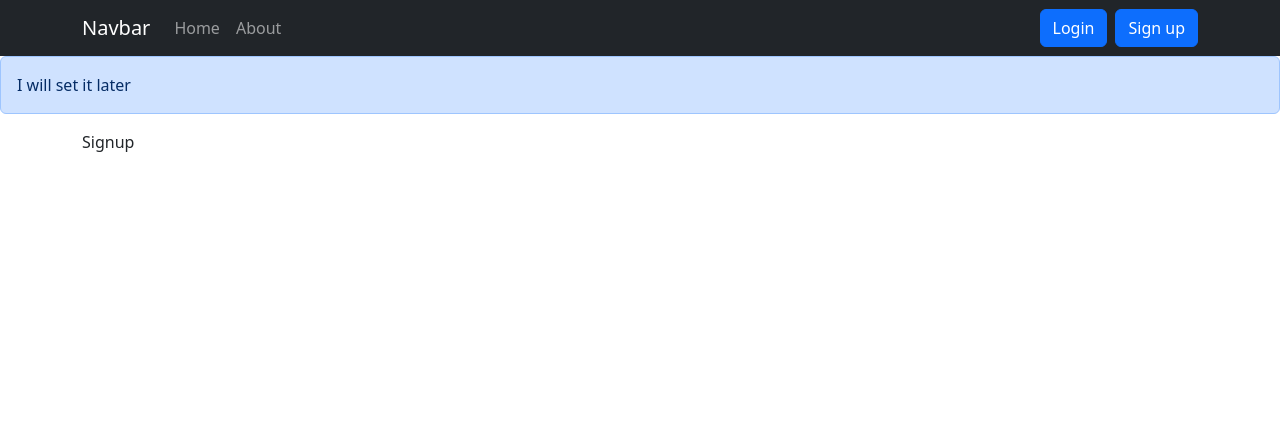
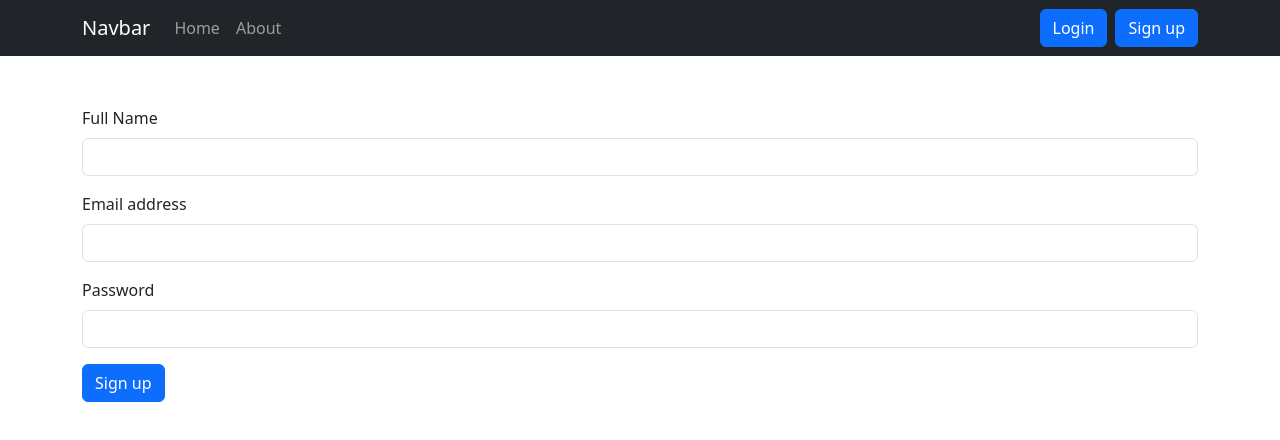
Before and after one commit to jamilahmed2/Notebooks, a React (Create React App) app: page /Signup in a window 1280 px wide. Shown: the top 440 px of the page. Built offline with nearby package versions, Linux system fonts and the light colour scheme.

Commit message:
adding alerts

```diff
--- a/src/App.js
+++ b/src/App.js
@@ -4,22 +4,34 @@
 import { Home } from "./components/Home";
 import { About } from "./components/About";
 import NoteState from "./context/notes/NoteState";
-import { Alert } from "./components/Alert";
+import  Alert  from "./components/Alert";
 import Signup from "./components/Signup";
 import Login from "./components/Login";
+import { useState } from "react";
 
 function App() {
+  const [alert, setAlert] = useState(null);
+
+  const showAlert = (message, type)=>{
+      setAlert({
+        msg: message,
+        type: type
+      })
+      setTimeout(() => {
+          setAlert(null);
+      }, 1500);
+  }
   return (
     <NoteState>
         <BrowserRouter>
           <Navbar />
-          <Alert message="I will set it later"/>
+          <Alert alert={alert}/>
           <div className="container">
             <Routes>
-              <Route exact path="/" element={<Home />} />
+              <Route exact path="/" element={<Home showAlert={showAlert} />} />
               <Route exact path="/about" element={<About />} />
-              <Route exact path="/Signup" element={<Signup/>} />
-              <Route exact path="/Login" element={<Login/>} />
+              <Route exact path="/Signup" element={<Signup showAlert={showAlert} />} />
+              <Route exact path="/Login" element={<Login showAlert={showAlert} />} />
             </Routes>
           </div>
         </BrowserRouter>
--- a/src/components/Addnote.js
+++ b/src/components/Addnote.js
@@ -2,7 +2,7 @@
 import noteContext from "../context/notes/noteContext";
 import Notes from "./Notes";
 
-export const Addnote = () => {
+export const Addnote = (props) => {
     const context = useContext(noteContext);
     const { addNote } = context;
 
@@ -12,6 +12,7 @@
         e.preventDefault();
         addNote(note.title,note.description,note.tag);
         setNote({title: "",description: "",tag: ""})
+        props.showAlert("Added Successfully","success")
     }
     const onChange =(e)=>{
         setNote({...note, [e.target.name]: e.target.value})
--- a/src/components/Alert.js
+++ b/src/components/Alert.js
@@ -1,11 +1,20 @@
 import React from 'react'
 
-export const Alert = (props) => {
-  return (
-    <>
-        <div className="alert alert-primary" role={alert}>
-            {props.message}
+function Alert(props) {
+    const capitalize = (word)=>{
+      if(word === "danger"){
+        word = "error"
+      }
+        const lower = word.toLowerCase();
+        return lower.charAt(0).toUpperCase() + lower.slice(1);
+    }
+    return (
+        <div style={{height: '50px'}}>
+        {props.alert && <div className={`alert alert-${props.alert.type} alert-dismissible fade show`} role="alert">
+           <strong>{capitalize(props.alert.type)}</strong>: {props.alert.msg}
+        </div>}
         </div>
-    </>
-  )
+    )
 }
+
+export default Alert
--- a/src/components/Home.js
+++ b/src/components/Home.js
@@ -3,10 +3,11 @@
 
 import Notes from "./Notes";
 
-export const Home = () => {
+export const Home = (props) => {
+  const {showAlert} = props;
   return (
     <>
-      <Notes />
+      <Notes showAlert={showAlert} />
     </>
   );
 };
--- a/src/components/Login.js
+++ b/src/components/Login.js
@@ -1,13 +1,12 @@
 import React,{useState} from 'react'
-import { Navigate, useNavigate } from 'react-router-dom'
+import {  useNavigate } from 'react-router-dom'
 
-const Login = () => {
+const Login = (props) => {
     const [credentials, setCredentials] = useState({email:"",password:""})
     let navigate = useNavigate();
-
-
     const url = 'http://localhost:5000'
 
+    // login handle
     const handleLogin = async (e)=>{
         e.preventDefault();
         // API CALL
@@ -24,8 +23,9 @@
         // save the authtoken and redirect
         localStorage.setItem('token',json.authtoken)
         navigate('/')
+        props.showAlert("Logged in Successfully","success")
       }else{
-        alert("Welcome")
+        props.showAlert("Invalid Details","danger")
       }
     }
 
--- a/src/components/Noteitem.js
+++ b/src/components/Noteitem.js
@@ -11,7 +11,8 @@
         <div className="card-body">
           <h5 className="card-title">{note.title}</h5>
           <p className="card-text">  {note.description}</p>
-            <i className="fa-solid fa-trash mx-2" onClick={()=>{deleteNote(note._id)}}></i>
+            <i className="fa-solid fa-trash mx-2" onClick={()=>{deleteNote(note._id);
+            props.showAlert("Deleted Successfully","success")}}></i>
           <i className="fa-solid fa-pen-to-square" onClick={()=>{updateNote(note)}}></i>
 
         </div>
--- a/src/components/Notes.js
+++ b/src/components/Notes.js
@@ -4,7 +4,7 @@
 import Noteitem from "./Noteitem";
 
 
-const Notes = () => {
+const Notes = (props) => {
   const context = useContext(noteContext);
   const { notes,getNotes, editNote} = context;
   useEffect(() => {
@@ -18,6 +18,7 @@
   const updateNote =(currentNote)=>{
     ref.current.click();
     setNote({id:currentNote._id,etitle:currentNote.title,edescription:currentNote.description,etag:currentNote.tag,})
+
   }
 
       const handleClick = (e)=>{
@@ -25,6 +26,7 @@
         e.preventDefault();
         editNote(note.id,note.etitle,note.edescription,note.etag);
         refClose.current.click();
+        props.showAlert("Updated Successfully","success")
     }
     const onChange =(e)=>{
         setNote({...note, [e.target.name]: e.target.value})
@@ -32,7 +34,7 @@
 
   return (
     <>
-    <Addnote/>
+    <Addnote showAlert={props.showAlert}/>
     {/*  */}
 
           <button ref={ref} type="button" className="btn btn-primary d-none" data-bs-toggle="modal" data-bs-target="#exampleModal">
@@ -75,7 +77,7 @@
       {notes.length===0 && "No notes to display"}
       </div>
       {notes.map((note) => {
-        return <Noteitem key={note._id} updateNote={updateNote} note={note} />;
+        return <Noteitem key={note._id} updateNote={updateNote} note={note} showAlert={props.showAlert} />;
       })}
     </div>
     </>
--- a/src/components/Signup.js
+++ b/src/components/Signup.js
@@ -1,8 +1,58 @@
-import React from 'react'
+import React,{useState} from 'react'
+import {  useNavigate } from 'react-router-dom'
 
-const Signup = () => {
+const Signup = (props) => {
+  const [credentials, setCredentials] = useState({name:"",email:"",password:""})
+  let navigate = useNavigate();
+  const url = 'http://localhost:5000'
+
+  // signup handle
+  const handleSignup = async (e)=>{
+      e.preventDefault();
+      // API CALL
+    const {name,email,password} = credentials;
+  const response = await fetch(`${url}/api/auth/createuser`, {
+    // destructuring
+      method: 'POST',
+      headers: {
+        'Content-Type': 'application/json'
+      },
+      body: JSON.stringify({name,email,password})
+    });
+    const json = await response.json();
+    console.log(json)
+    if(json.success){
+      // save the authtoken and redirect
+      localStorage.setItem('token',json.authtoken)
+      navigate('/login')
+      props.showAlert("Account Creadted Successfully","success")
+    }else{
+      props.showAlert("Invalid Credentials","danger")
+    }
+  }
+
+  const onChange =(e)=>{
+      setCredentials({...credentials, [e.target.name]: e.target.value})
+  }
+
   return (
-    <div>Signup</div>
+    <div>
+       <form onSubmit={handleSignup}>
+          <div className="mb-3">
+            <label htmlFor="name" className="form-label">Full Name</label>
+            <input type="text" className="form-control" id="name" name='name' aria-describedby="emailHelp"onChange={onChange} minLength={3} required/>
+          </div>
+          <div className="mb-3">
+            <label htmlFor="email" className="form-label">Email address</label>
+            <input type="email" className="form-control" id="email" name='email' aria-describedby="emailHelp"onChange={onChange}/>
+          </div>
+          <div className="mb-3">
+            <label htmlFor="password" className="form-label">Password</label>
+            <input type="password" className="form-control" id="password" name='password' onChange={onChange} minLength={6} required/>
+          </div>
+          <button type="submit" className="btn btn-primary">Sign up</button>
+        </form>
+    </div>
   )
 }
 
```
Also changed, not shown: 1 other file (tests, documents, lock files or other folders).
